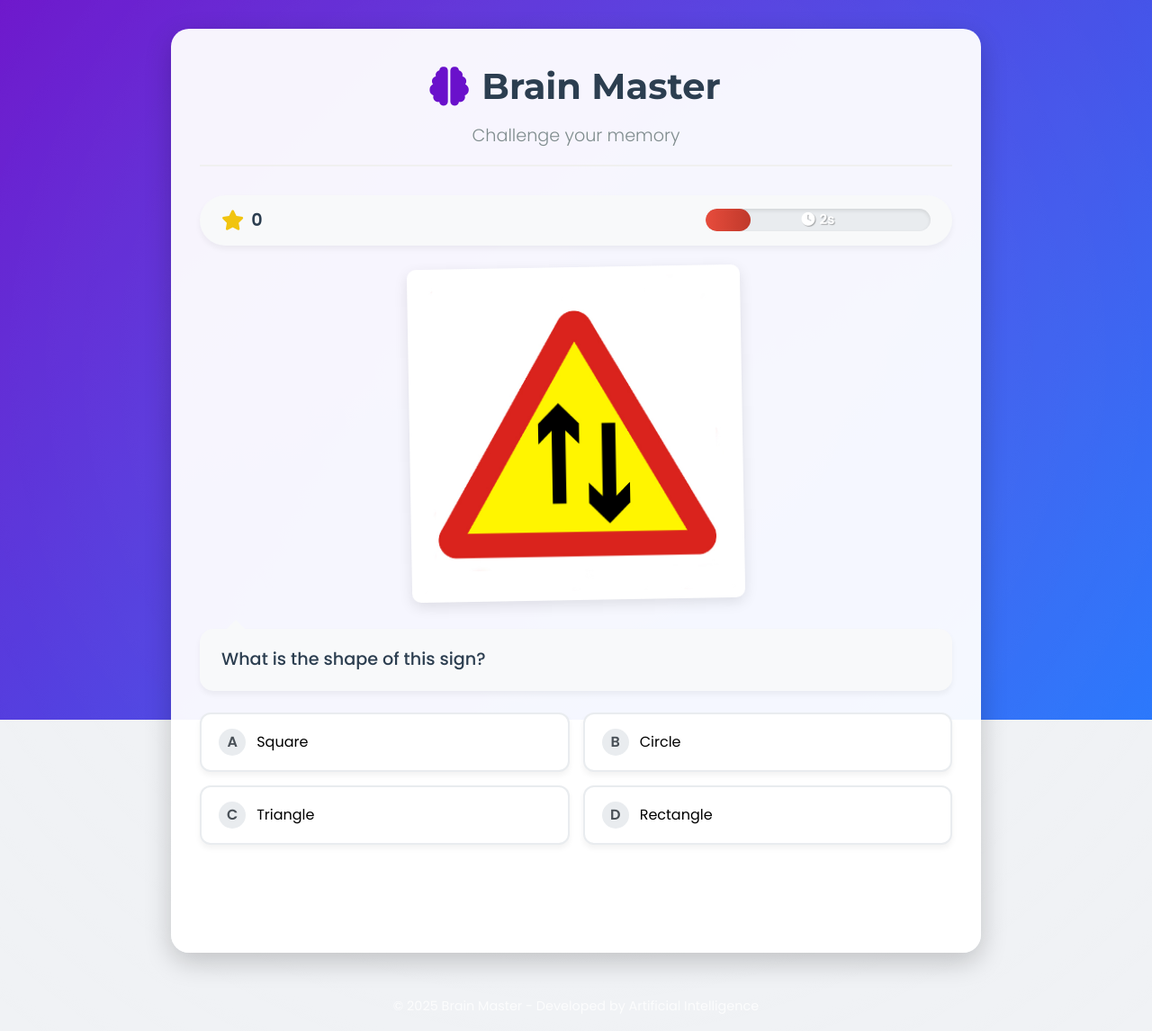
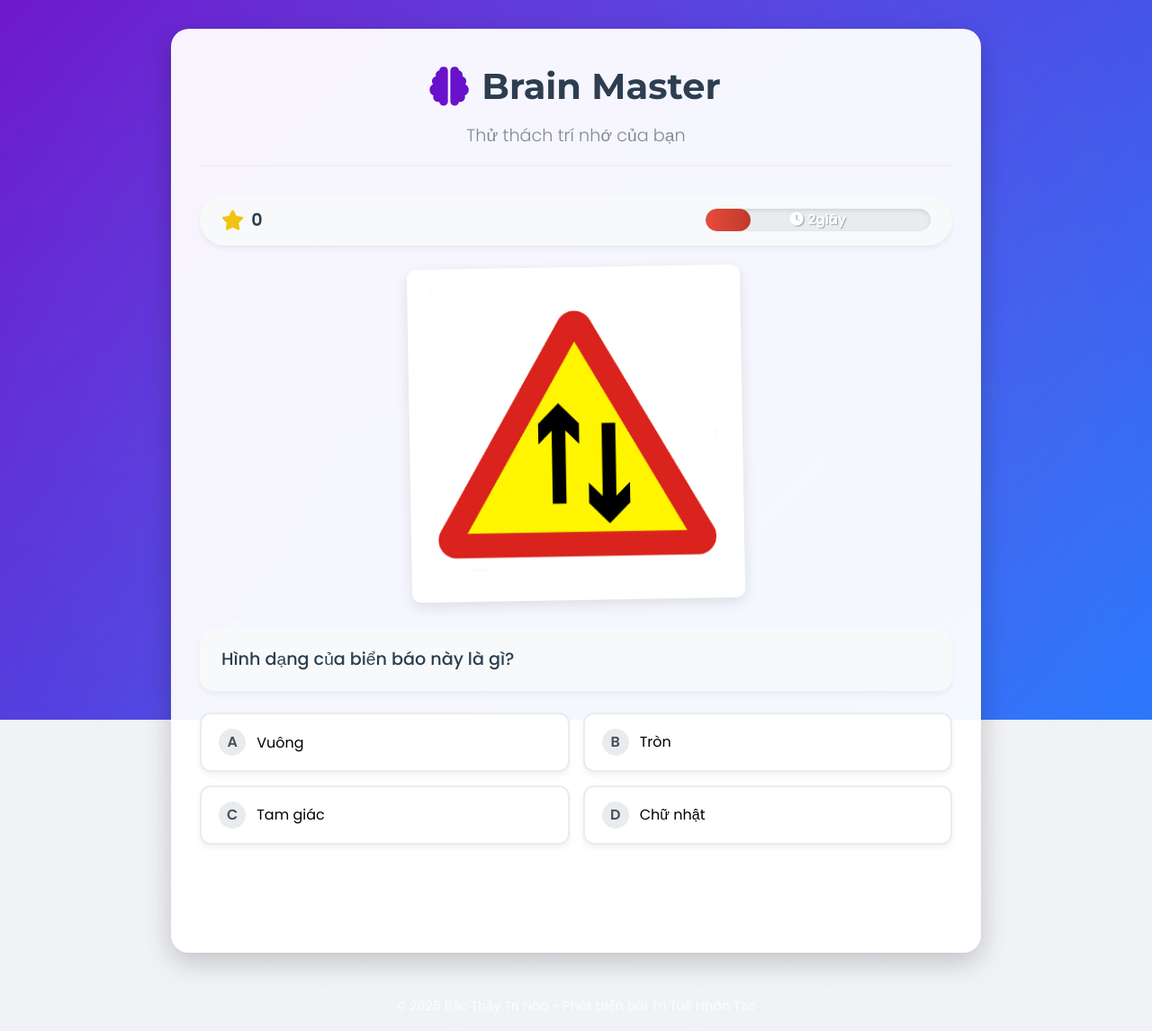
Before and after one commit to vuongnp/memory-game, a Flask app: page / in a window 1280 px wide. Shown: the whole page at 90% size. Run offline with Flask 2, Linux system fonts and the light colour scheme.

Commit message:
vn version

```diff
--- a/requirements.txt
+++ b/requirements.txt
@@ -1,3 +1,4 @@
 Flask==2.0.3
 Flask-Cors==3.0.10
 Pillow==8.4.0
+gunicorn==20.x.x  # A production server for Flask
--- a/src/app.py
+++ b/src/app.py
@@ -1,112 +1,110 @@
 from flask import Flask, render_template, request, jsonify
-import random
-import os
 
 app = Flask(__name__)
 
 game_data = [
      {
         "image": "image1.jpg",
-        "question": "What is the shape of this sign?",
-        "options": ["Square", "Circle", "Triangle", "Rectangle"],
+        "question": "Hình dạng của biển báo này là gì?",
+        "options": ["Vuông", "Tròn", "Tam giác", "Chữ nhật"],
         "correct": "C",
         "is_about_previous": False
     },
     {
         "image": "image2.png",
-        "question": "What is the shape of this sign?",
-        "options": ["Triangle", "Circle", "Square", "Rectangle"],
+        "question": "Hình dạng của biển báo này là gì?",
+        "options": ["Tam giác", "Tròn", "Vuông", "Chữ nhật"],
         "correct": "B",
         "is_about_previous": False
     },
     {
         "image": "image3.jpg",
-        "question": "What was the shape of the previous sign?",
-        "options": ["Rectangle", "Circle", "Triangle", "Square"],
+        "question": "Hình dạng của biển báo trước đó là gì?",
+        "options": ["Chữ nhật", "Tròn", "Tam giác", "Vuông"],
         "correct": "B",
         "is_about_previous": True
     },
     {
         "image": "image1.jpg",
-        "question": "What is the color of the previous sign?",
-        "options": ["Blue", "Green", "Black", "Red"],
+        "question": "Màu sắc của biển báo trước đó là gì?",
+        "options": ["Xanh dương", "Xanh lá", "Đen", "Đỏ"],
         "correct": "A",
         "is_about_previous": True
     },
     {
         "image": "image3.jpg",
-        "question": "What was the shape of the previous sign?",
-        "options": ["Rectangle", "Circle", "Square", "Triangle"],
+        "question": "Hình dạng của biển báo trước đó là gì?",
+        "options": ["Chữ nhật", "Tròn", "Vuông", "Tam giác"],
         "correct": "D",
         "is_about_previous": True
     },
     {
         "image": "image4.jpeg",
-        "question": "How many people in this image?",
+        "question": "Có bao nhiêu người trong hình ảnh này?",
         "options": ["1", "2", "3", "5"],
         "correct": "D",
         "is_about_previous": False
     },
     {
         "image": "image2.png",
-        "question": "What is the text on the wall of the previous image?",
+        "question": "Dòng chữ trên tường trong hình ảnh trước đó là gì?",
         "options": ["Eureka", "Robotics", "Millennials", "Millennial"],
         "correct": "C",
         "is_about_previous": True
     },
     {
         "image": "image2.png",
-        "question": "What is the shape of this sign?",
-        "options": ["Triangle", "Circle", "Square", "Rectangle"],
+        "question": "Hình dạng của biển báo này là gì?",
+        "options": ["Tam giác", "Tròn", "Vuông", "Chữ nhật"],
         "correct": "B",
         "is_about_previous": False
     },
     {
         "image": "image5.jpg",
-        "question": "Are there yellow flowers in this image?",
-        "options": ["Yes", "No", "Maybe", "Not sure"],
+        "question": "Có hoa màu vàng trong hình ảnh này không?",
+        "options": ["Có", "Không", "Có thể", "Không chắc"],
         "correct": "A",
         "is_about_previous": False
     },
     {
         "image": "image1.jpg",
-        "question": "How many red flowers in the previous image?",
+        "question": "Có bao nhiêu bông hoa màu đỏ trong hình ảnh trước đó?",
         "options": ["1", "2", "3", "4"],
         "correct": "C",
         "is_about_previous": True
     },
     {
         "image": "image3.jpg",
-        "question": "How many up arrows in the previous image?",
+        "question": "Có bao nhiêu mũi tên hướng lên trong hình ảnh trước đó?",
         "options": ["1", "2", "3", "0"],
         "correct": "A",
         "is_about_previous": True
     },
     {
         "image": "image6.png",
-        "question": "How many colors in the previous image?",
+        "question": "Có bao nhiêu màu sắc trong hình ảnh trước đó?",
         "options": ["1", "2", "3", "0"],
         "correct": "B",
         "is_about_previous": True
     },
     {
         "image": "image4.jpeg",
-        "question": "How many words in the blue text in the previous image?",
+        "question": "Có bao nhiêu từ trong dòng chữ màu xanh trong hình ảnh trước đó?",
         "options": ["5", "6", "7", "8"],
         "correct": "D",
         "is_about_previous": True
     },
     {
         "image": "image8.png",
-        "question": "How much did Eureka Robotics raise in series A?",
+        "question": "Eureka Robotics đã huy động được bao nhiêu trong vòng gọi vốn series A?",
         "options": ["0.5M USD", "3.0M USD", "10.0M USD", "10.5M USD"],
         "correct": "D",
         "is_about_previous": True
     },
     {
         "image": "image7.png",
-        "question": "Do you want to join us?",
-        "options": ["Yes", "No", "Maybe", "Not sure"],
+        "question": "Bạn có muốn tham gia với chúng tôi không?",
+        "options": ["Có", "Không", "Có thể", "Không chắc"],
         "correct": "A",
         "is_about_previous": False
     },
@@ -117,11 +115,11 @@ game_data = [
 # Ranking system based on score
 def get_rank(score):
     if score < 5:
-        return "Chicken"
+        return "Gà mờ"
     elif 5 <= score < 10:
-        return "Potential"
+        return "Tiềm năng"
     elif 10 <= score < 15:
-        return "Talent"
+        return "Tài năng"
     else:  # score >= 20
         return "Eureka"
 
--- a/src/static/script.js
+++ b/src/static/script.js
@@ -31,10 +31,10 @@ document.addEventListener('DOMContentLoaded', function() {
 
     // Descriptions for each rank
     const rankDescriptions = {
-        "Chicken": "You need more practice to improve your memory.",
-        "Potential": "You have potential, keep practicing to grow.",
-        "Talent": "You have a good memory, very impressive!",
-        "Eureka": "Your memory is extraordinary! You're a genius!"
+        "Gà mờ": "Bạn cần luyện tập thêm để cải thiện trí nhớ.",
+        "Tiềm năng": "Bạn có tiềm năng, hãy tiếp tục luyện tập để phát triển.",
+        "Tài năng": "Bạn có trí nhớ tốt, rất ấn tượng!",
+        "Eureka": "Trí nhớ của bạn thật phi thường! Bạn là thiên tài!"
     };
 
     // Effect for loading images
@@ -158,7 +158,7 @@ document.addEventListener('DOMContentLoaded', function() {
     }
 
     function timeOut() {
-        feedbackContainer.textContent = 'Time is up!';
+        feedbackContainer.textContent = 'Hết giờ!';
         feedbackContainer.className = 'timeout-feedback';
 
         // Add shake animation for feedback
@@ -191,14 +191,14 @@ document.addEventListener('DOMContentLoaded', function() {
                     // Use the canShowEndGame flag
                     if (canShowEndGame) {
                         canShowEndGame = false; // Prevent multiple calls
-                        endGame(score, data.rank || 'Chicken', 'You ran out of time!');
+                        endGame(score, data.rank || 'Gà mờ', 'Bạn đã hết giờ!');
                     }
                 }, 2000); // Wait 2 seconds to let the user see the correct answer
             })
             .catch(error => {
                 console.error('Error:', error);
                 // Fallback to ensure the game ends even if the fetch fails
-                endGame(score, 'Chicken', 'You ran out of time!');
+                endGame(score, 'Gà mờ', 'Bạn đã hết giờ!');
             });
     }
 
@@ -240,7 +240,7 @@ document.addEventListener('DOMContentLoaded', function() {
         .then(response => response.json())
         .then(data => {
             if (data.game_over) {
-                endGame(data.score, data.rank, 'You have completed all the questions!');
+                endGame(data.score, data.rank, 'Bạn đã hoàn thành tất cả các câu hỏi!');
                 return;
             }
 
@@ -322,7 +322,7 @@ document.addEventListener('DOMContentLoaded', function() {
 
             // Show feedback with effect
             if (data.correct) {
-                feedbackContainer.textContent = 'Correct! +1 point';
+                feedbackContainer.textContent = 'Chính xác! +1 điểm';
                 feedbackContainer.className = 'correct-feedback';
                 feedbackContainer.style.animation = 'fadeIn 0.5s ease';
 
@@ -348,7 +348,7 @@ document.addEventListener('DOMContentLoaded', function() {
                 // Automatically move to the next question after 1.5 seconds
                 setTimeout(moveToNextQuestion, 1500);
             } else {
-                feedbackContainer.textContent = `Wrong! The correct answer was ${data.correct_answer}`;
+                feedbackContainer.textContent = `Sai rồi! Đáp án đúng là ${data.correct_answer}`;
                 feedbackContainer.className = 'incorrect-feedback';
                 feedbackContainer.style.animation = 'fadeIn 0.5s ease';
 
@@ -362,7 +362,7 @@ document.addEventListener('DOMContentLoaded', function() {
                         // Use the canShowEndGame flag
                         if (canShowEndGame) {
                             canShowEndGame = false; // Prevent multiple calls
-                            endGame(data.final_score, data.rank, 'You answered incorrectly!');
+                            endGame(data.final_score, data.rank, 'Bạn đã trả lời sai!');
                         }
                     }, 2000); // Wait 2 seconds to let the user see the correct answer
                 }
@@ -421,19 +421,18 @@ document.addEventListener('DOMContentLoaded', function() {
             const trophyIcon = gameOverHeader.querySelector('i');
             const headerText = gameOverHeader.querySelector('h2');
 
-            if (reason === 'You have completed all the questions!') {
+            if (reason === 'Bạn đã hoàn thành tất cả các câu hỏi!') {
                 // Show trophy icon and "Win" text
                 trophyIcon.style.display = 'inline-block';
-                headerText.textContent = 'Win!';
-                headerText.textContent = 'Win!';
+                headerText.textContent = 'Chiến Thắng!';
                 headerText.className = 'win-text';
                 gameOverReason.style.backgroundColor = '#d4edda'; // Green background for win
             } else {
                 // Hide trophy icon and show "Game Over" text
                 trophyIcon.style.display = 'none';
-                headerText.textContent = 'Game Over!';
+                headerText.textContent = 'Kết Thúc Trò Chơi!';
                 headerText.className = 'game-over-text';
-                gameOverReason.style.backgroundColor = '#f8d7da'; // Red background for win
+                gameOverReason.style.backgroundColor = '#f8d7da'; // Red background for game over
             }
 
             // Show the Game Over screen
--- a/src/templates/index.html
+++ b/src/templates/index.html
@@ -1,9 +1,9 @@
 <!DOCTYPE html>
-<html lang="en">
+<html lang="vi">
 <head>
     <meta charset="UTF-8">
     <meta name="viewport" content="width=device-width, initial-scale=1.0">
-    <title>Brain Master - Memory Challenge</title>
+    <title>Brain Master - Thử Thách Trí Nhớ</title>
     <link href="https://fonts.googleapis.com/css2?family=Montserrat:wght@400;500;600;700&family=Poppins:wght@300;400;500;600;700&display=swap" rel="stylesheet">
     <link rel="stylesheet" href="https://cdnjs.cloudflare.com/ajax/libs/font-awesome/6.0.0-beta3/css/all.min.css">
     <link rel="stylesheet" href="{{ url_for('static', filename='style.css') }}">
@@ -19,7 +19,7 @@
                 <i class="fas fa-brain"></i>
                 <h1>Brain Master</h1>
             </div>
-            <div class="tagline">Challenge your memory</div>
+            <div class="tagline">Thử thách trí nhớ của bạn</div>
         </header>
 
         <div id="game-container">
@@ -32,7 +32,7 @@
                     <div class="timer-container">
                         <div class="timer">
                             <div id="timer-bar"></div>
-                            <div id="timer-text"><i class="fas fa-clock"></i> <span id="time-left">10</span>s</div>
+                            <div id="timer-text"><i class="fas fa-clock"></i> <span id="time-left">10</span> giây</div>
                         </div>
                     </div>
                 </div>
@@ -41,7 +41,7 @@
             <div class="game-content">
                 <div id="image-container">
                     <div class="image-frame">
-                        <img id="current-image" src="" alt="Game image">
+                        <img id="current-image" src="" alt="Hình ảnh trò chơi">
                     </div>
                 </div>
 
@@ -78,20 +78,20 @@
             <div class="game-over-content">
                 <div class="game-over-header">
                     <i class="fas fa-trophy"></i>
-                    <h2>Game Over!</h2>
+                    <h2>Kết Thúc Trò Chơi!</h2>
                 </div>
 
                 <p id="game-over-reason"></p>
 
                 <div class="result-container">
                     <div class="score-result">
-                        <div class="result-label">Your Score</div>
+                        <div class="result-label">Điểm Của Bạn</div>
                         <div id="final-score" class="result-value">0</div>
                     </div>
 
                     <div class="rank-result">
-                        <div class="result-label">Level</div>
-                        <div id="player-rank" class="result-value rank">Chicken</div>
+                        <div class="result-label">Cấp Độ</div>
+                        <div id="player-rank" class="result-value rank">Gà mờ</div>
                     </div>
                 </div>
 
@@ -100,15 +100,15 @@
                 <div class="rank-badges">
                     <div class="rank-badge chicken">
                         <i class="fas fa-drumstick-bite"></i>
-                        <span>Chicken</span>
+                        <span>Gà mờ</span>
                     </div>
                     <div class="rank-badge potential">
                         <i class="fas fa-seedling"></i>
-                        <span>Potential</span>
+                        <span>Tiềm năng</span>
                     </div>
                     <div class="rank-badge talent">
                         <i class="fas fa-award"></i>
-                        <span>Talent</span>
+                        <span>Tài năng</span>
                     </div>
                     <div class="rank-badge eureka">
                         <i class="fas fa-lightbulb"></i>
@@ -118,14 +118,14 @@
 
                 <button id="restart-btn">
                     <i class="fas fa-redo-alt"></i>
-                    Restart
+                    Chơi Lại
                 </button>
             </div>
         </div>
     </div>
 
     <footer>
-        <p>&copy; 2025 Brain Master - Developed by Artificial Intelligence</p>
+        <p>&copy; 2025 Bậc Thầy Trí Não - Phát triển bởi Trí Tuệ Nhân Tạo</p>
     </footer>
 
     <script src="{{ url_for('static', filename='script.js') }}"></script>
```
